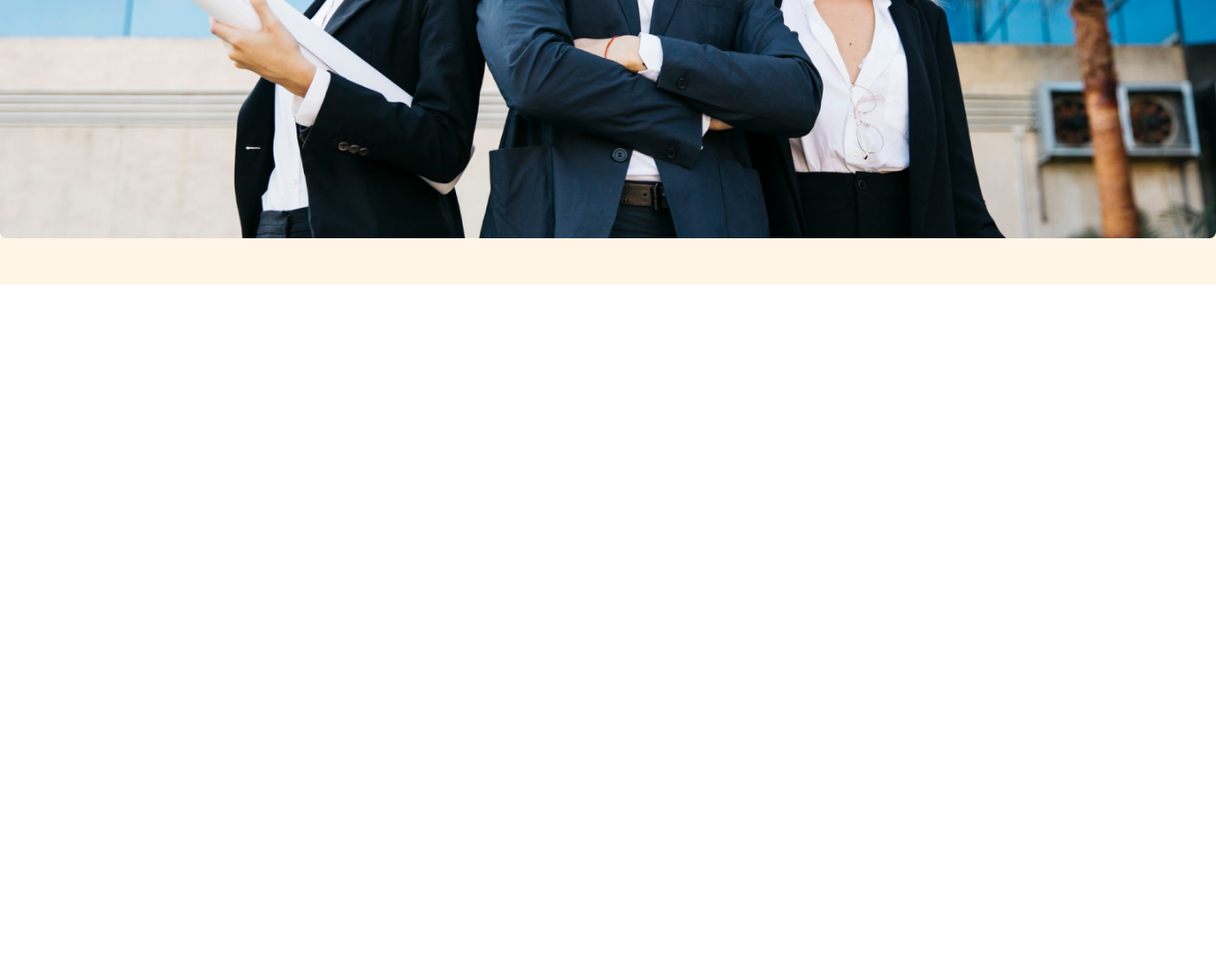
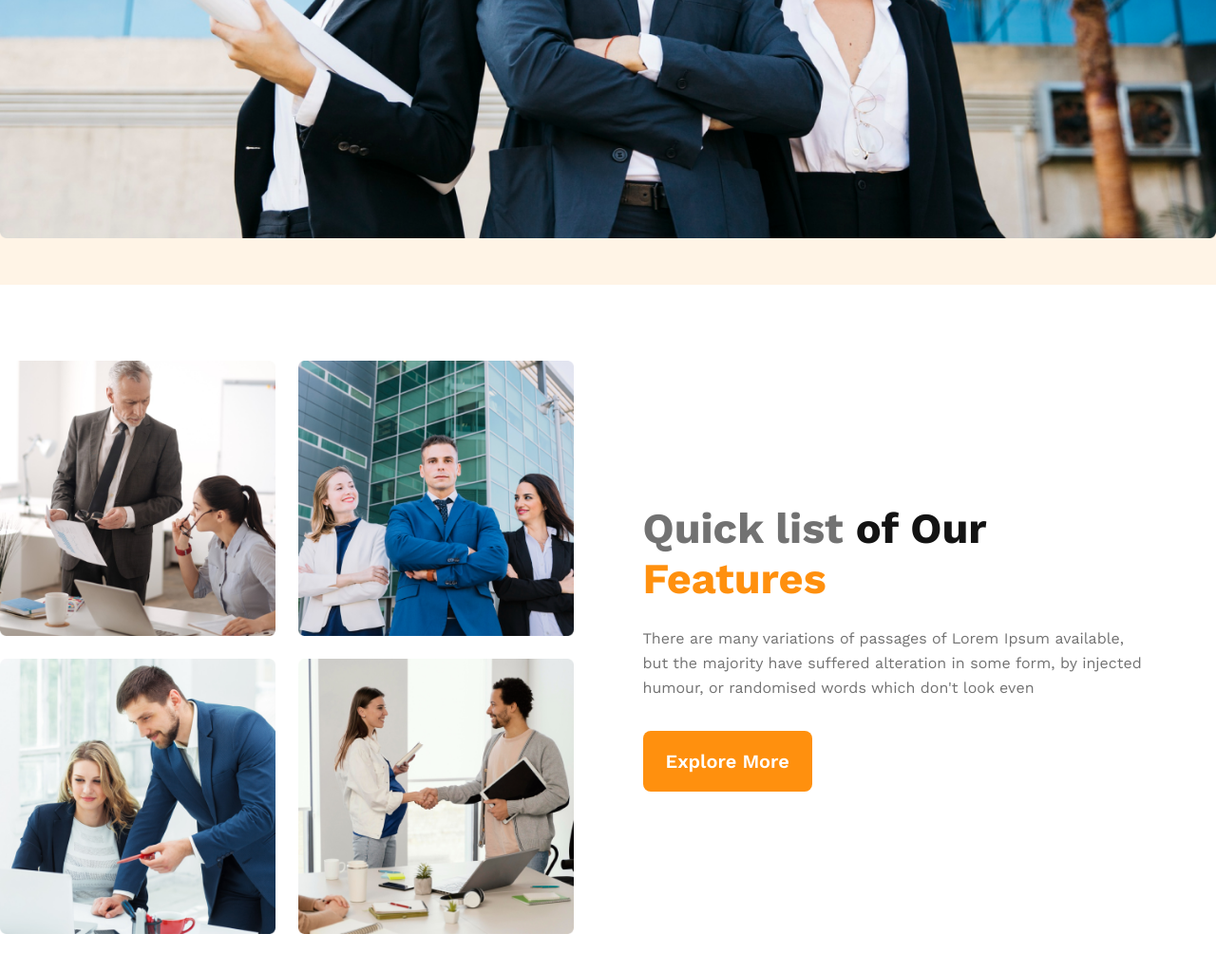
Before and after one commit to mdnishath/g3-architects-main, a plain HTML site: page index.html in a window 1280 px wide. Shown: the part 947-1970 px from the top of the page at 95% size. Before the commit the page ends 1247 px from the top, so only its background shows below. Drawn offline with nearby package versions, Linux system fonts and the light colour scheme.

Commit message:
Features section

```diff
--- a/css/style.css
+++ b/css/style.css
@@ -22,6 +22,10 @@ body {
   display: flex;
   justify-content: center;
 }
+.btn-left {
+  display: flex;
+  justify-content: flex-start;
+}
 .btn-orange {
   background-color: var(--secondery-color);
   color: var(--text-white);
@@ -31,7 +35,6 @@ body {
   border: none;
   border-radius: 8px;
   display: inline-block;
-  margin: 0 auto;
 }
 
 /* Header style */
@@ -86,3 +89,42 @@ nav ul li a {
   width: 100%;
   margin-top: 50px;
 }
+
+/* features style */
+.features {
+  display: flex;
+  gap: 73px;
+  padding: 80px 0;
+  align-items: center;
+}
+.box {
+  width: 100%;
+}
+.gallery {
+  display: grid;
+  grid-template-columns: repeat(2, 1fr);
+  gap: 24px;
+}
+.gallery img {
+  width: 100%;
+}
+
+.bio .title {
+  width: 468px;
+  font-size: 45px;
+  font-weight: 700;
+  color: var(--primary-color);
+}
+.bio .title > .left {
+  color: var(--nav-text);
+}
+.bio .title > .right {
+  color: var(--secondery-color);
+}
+.bio .description {
+  width: 537px;
+  color: var(--nav-text);
+  line-height: 26px;
+  margin-top: 24px;
+  margin-bottom: 32px;
+}
--- a/index.html
+++ b/index.html
@@ -50,5 +50,41 @@
       </div>
     </header>
     <!-- Header end -->
+
+    <!-- main start -->
+    <main>
+      <section>
+        <div class="container">
+          <div class="features">
+            <div class="box">
+              <div class="gallery">
+                <img src="./images/team1.png" alt="team1" />
+                <img src="./images/team2.png" alt="team2" />
+                <img src="./images/team3.png" alt="team3" />
+                <img src="./images/team4.png" alt="team4" />
+              </div>
+            </div>
+            <div class="box">
+              <div class="bio">
+                <h3 class="title">
+                  <span class="left">Quick list</span> of Our<span></span>
+                  <span class="right">Features</span>
+                </h3>
+                <p class="description">
+                  There are many variations of passages of Lorem Ipsum
+                  available, but the majority have suffered alteration in some
+                  form, by injected humour, or randomised words which don't look
+                  even
+                </p>
+                <div class="btn-left">
+                  <a href="#" class="btn-orange">Explore More</a>
+                </div>
+              </div>
+            </div>
+          </div>
+        </div>
+      </section>
+    </main>
+    <!-- main end -->
   </body>
 </html>
```
